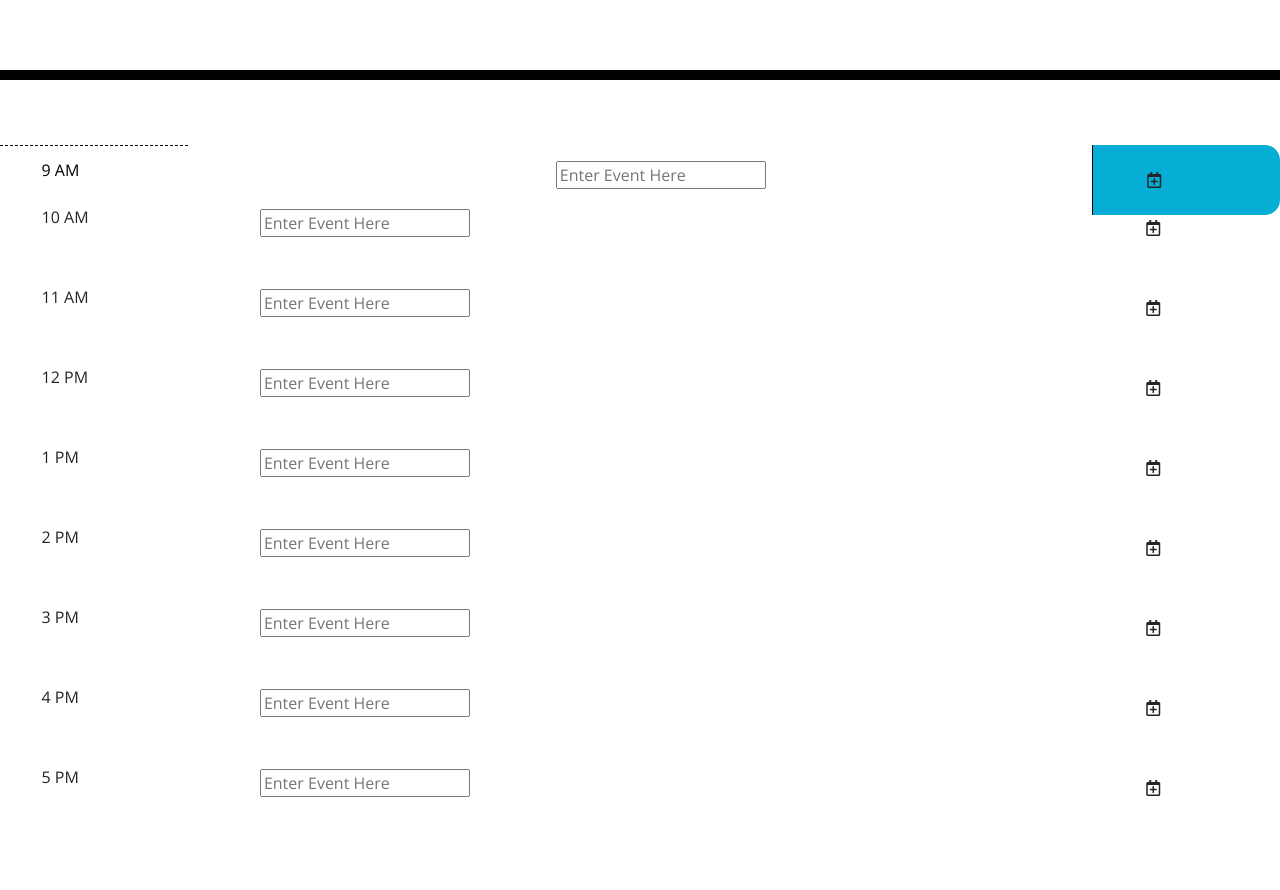
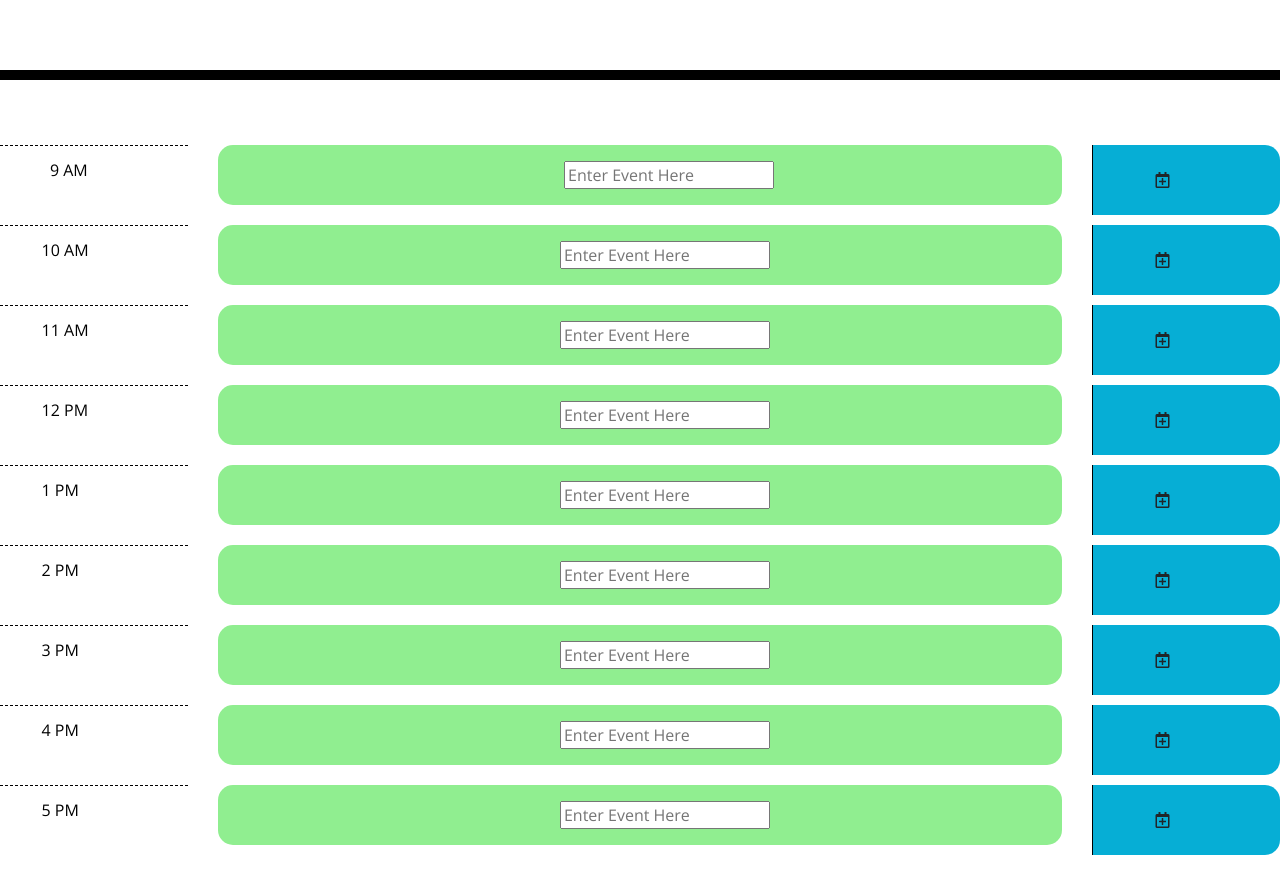
Before and after one commit to CateDunn/DayCalendar, a plain HTML site: page index.html in a window 1280 px wide. Shown: the part 252-1142 px from the top of the page. Before the commit the page ends 1084 px from the top, so only its background shows below. Drawn offline with nearby package versions, Linux system fonts and the light colour scheme.

Commit message:
functioning text input boxes and saving to local storage

```diff
--- a/index.html
+++ b/index.html
@@ -30,112 +30,189 @@
       <p id="currentDay" class="lead"></p>
     </header>
     <div class="container"></div>
+
+
+
+
       <!-- Timeblocks go here -->
-      <div class="row">
-        <div class="col">
+
+        <!-- 9 AM -->
+        <div class="row">
+        <div class="col-md-2">
           <div class = 'hour'>
-          9 AM
+            9 AM
           </div>
         </div>
-        <div class="col-8">
-          <div class = 'time-block'>
-          <input placeholder="Enter Event Here">
+
+
+        <div class="col-md-8">
+          <div class = 'time-block' id = '9AM'>
+              <input  id = 'text9' placeholder="Enter Event Here">
           </div>
+
         </div>
-        <div class="col">
+        <div class="col-md-2">
           <div class = 'saveBtn'>
-          <button class="btn"><i class="far fa-calendar-plus"></i></button>
+            <button onclick="myFunction9()" class="btn"><i class="far fa-calendar-plus"></i></button>
           </div>
         </div>
       </div>
-      <div class="row" class = "time-block">
-        <div class="col" class ="hour">
+
+     <!-- 10 AM -->
+      </div>
+       <div class="row">
+        <div class="col-md-2">
+          <div class = 'hour'>
           10 AM
+          </div>
         </div>
-        <div class="col-8">
-          <input placeholder="Enter Event Here">
+        <div class="col-md-8">
+          <div class = 'time-block' id = '10AM'>
+            <input id = 'text10' placeholder="Enter Event Here">
+          </div>
         </div>
-        <div class="col">
-          <button class="btn"><i class="far fa-calendar-plus"></i></button>
+        <div class="col-md-2">
+          <div class = 'saveBtn'>
+            <button onclick="myFunction10()" class="btn"><i class="far fa-calendar-plus"></i></button>
+          </div>
         </div>
       </div>
-      <div class="row" class = "time-block">
-        <div class="col">
+
+      <!-- 11 AM -->
+      <div>
+      <div class="row">
+        <div class="col-md-2">
+          <div class = 'hour'>
           11 AM
+          </div>
         </div>
-        <div class="col-8">
-          <input placeholder="Enter Event Here">
+        <div class="col-md-8">
+          <div class = 'time-block' id = '11AM'>
+            <input id = 'text11'type = 'text' placeholder="Enter Event Here">
+          </div>
         </div>
-        <div class="col">
-          <button class="btn"><i class="far fa-calendar-plus"></i></button>
+        <div class="col-md-2">
+          <div class = 'saveBtn'>
+            <button onclick="myFunction11()" class="btn"><i class="far fa-calendar-plus"></i></button>
+          </div>
         </div>
       </div>
-      <div class="row" class = "time-block">
-        <div class="col">
+
+      <!-- 12PM -->
+      <div class="row">
+        <div class="col-md-2">
+          <div class = 'hour'>
           12 PM
+          </div>
         </div>
-        <div class="col-8">
-          <input placeholder="Enter Event Here">
+        <div class="col-md-8">
+          <div class = 'time-block' id = "12PM">
+            <input id = 'text12' type = 'text'  placeholder="Enter Event Here">
+          </div>
         </div>
-        <div class="col">
-          <button class="btn"><i class="far fa-calendar-plus"></i></button>
+        <div class="col-md-2">
+          <div class = 'saveBtn'>
+            <button onclick="myFunction12()"  class="btn"><i class="far fa-calendar-plus"></i></button>
+          </div>
         </div>
       </div>
-      <div class="row" class = "time-block">
-        <div class="col">
+
+      <!-- 1 PM -->
+      <div class="row">
+        <div class="col-md-2">
+          <div class = 'hour'>
           1 PM
+          </div>
         </div>
-        <div class="col-8">
-          <input placeholder="Enter Event Here">
+        <div class="col-md-8">
+          <div class = 'time-block' id = "1PM">
+            <input id = 'text1' type = 'text' placeholder="Enter Event Here">
+          </div>
         </div>
-        <div class="col">
-          <button class="btn"><i class="far fa-calendar-plus"></i></button>
+        <div class="col-md-2">
+          <div class = 'saveBtn'>
+            <button onclick="myFunction1()"  class="btn"><i class="far fa-calendar-plus"></i></button>
+          </div>
         </div>
       </div>
-      <div class="row" class = "time-block">
-        <div class="col">
+
+      <!-- 2 PM -->
+      <div class="row">
+        <div class="col-md-2">
+          <div class = 'hour'>
           2 PM
+          </div>
         </div>
-        <div class="col-8">
-          <input placeholder="Enter Event Here">
+        <div class="col-md-8">
+          <div class = 'time-block' id = "2PM">
+            <input id = 'text2' type = 'text' placeholder="Enter Event Here">
+          </div>
         </div>
-        <div class="col">
-          <button class="btn"><i class="far fa-calendar-plus"></i></button>
+        <div class="col-md-2">
+          <div class = 'saveBtn'>
+            <button onclick="myFunction2()"  class="btn"><i class="far fa-calendar-plus"></i></button>
+          </div>
         </div>
       </div>
-      <div class="row" class = "time-block">
-        <div class="col">
+
+      <!-- 3 PM -->
+      <div class="row">
+        <div class="col-md-2">
+          <div class = 'hour'>
           3 PM
+          </div>
         </div>
-        <div class="col-8">
-          <input placeholder="Enter Event Here">
+        <div class="col-md-8">
+          <div class = 'time-block' id = "3PM">
+            <input id = 'text3' type = 'text' placeholder="Enter Event Here">
+          </div>
         </div>
-        <div class="col">
-          <button class="btn"><i class="far fa-calendar-plus"></i></button>
+        <div class="col-md-2">
+          <div class = 'saveBtn'>
+            <button onclick="myFunction3()" class="btn"><i class="far fa-calendar-plus"></i></button>
+          </div>
         </div>
       </div>
-      <div class="row" class = "time-block">
-        <div class="col">
+
+      <!-- 4 PM -->
+      <div class="row">
+        <div class="col-md-2">
+          <div class = 'hour'>
           4 PM
+          </div>
         </div>
-        <div class="col-8">
-          <input placeholder="Enter Event Here">
+        <div class="col-md-8">
+          <div class = 'time-block' id = "4PM">
+            <input id = 'text4' type = 'text' placeholder="Enter Event Here">
+          </div>
         </div>
-        <div class="col">
-          <button class="btn"><i class="far fa-calendar-plus"></i></button>
+        <div class="col-md-2">
+          <div class = 'saveBtn'>
+            <button onclick="myFunction4()"  class="btn"><i class="far fa-calendar-plus"></i></button>
+          </div>
         </div>
       </div>
-      <div class="row" class = "time-block">
-        <div class="col">
+
+      <!-- 5 PM -->
+      <div class="row">
+        <div class="col-md-2">
+          <div class = 'hour'>
           5 PM
+          </div>
         </div>
-        <div class="col-8">
-          <input placeholder="Enter Event Here">
+        <div class="col-md-8">
+          <div class = 'time-block' id = "5PM">
+            <input id = 'text5' type = 'text'  placeholder="Enter Event Here">
+          </div>
         </div>
-        <div class="col">
-          <button class="btn"><i class="far fa-calendar-plus"></i></button>
+        <div class="col-md-2">
+          <div class = 'saveBtn'>
+            <button onclick="myFunction5()"  class="btn"><i class="far fa-calendar-plus"></i></button>
+          </div>
         </div>
       </div>
+
+
 
 
 
--- a/script.js
+++ b/script.js
@@ -9,3 +9,59 @@ console.log(dateResult);
 $("#currentDay").html(dateResult);
 
 console.log(moment.format(format))
+
+
+
+var btn = document.getElementsByClassName('btn');
+console.log(btn);
+
+function myFunction9(){
+    var str = document.getElementById('text9').value;
+    console.log(str)
+    $("#9AM").text(str);
+    localStorage.setItem('9AM', str);
+};
+
+function myFunction10(){
+    var str = document.getElementById('text10').value;
+    $("#10AM").text(str);
+};
+
+function myFunction11(){
+    var str = document.getElementById('text11').value;
+    $("#11AM").text(str);
+};
+function myFunction12(){
+    var str = document.getElementById('text12').value;
+    $("#12PM").text(str);
+};
+function myFunction1(){
+    var str = document.getElementById('text1').value;
+    $("#1PM").text(str);
+};
+function myFunction2(){
+    var str = document.getElementById('text2').value;
+    $("#2PM").text(str);
+};
+function myFunction3(){
+    var str = document.getElementById('text3').value;
+    $("#3PM").text(str);
+};
+function myFunction4(){
+    var str = document.getElementById('text4').value;
+    $("#4PM").text(str);
+};
+function myFunction5(){
+    var str = document.getElementById('text5').value;
+    $("#5PM").text(str);
+};
+
+function renderLast(){
+    var event = localStorage.getItem("9AM");
+    if (event === null) {
+    return;
+  };
+  $("#9AM").text(event);
+}
+
+renderLast()
--- a/style.css
+++ b/style.css
@@ -28,6 +28,7 @@ textarea{
 .time-block{
   text-align: center;
   border-radius: 15px;
+  background-color: lightgreen;
 }
 
 .row {
```
Also changed, not shown: 1 other file.
